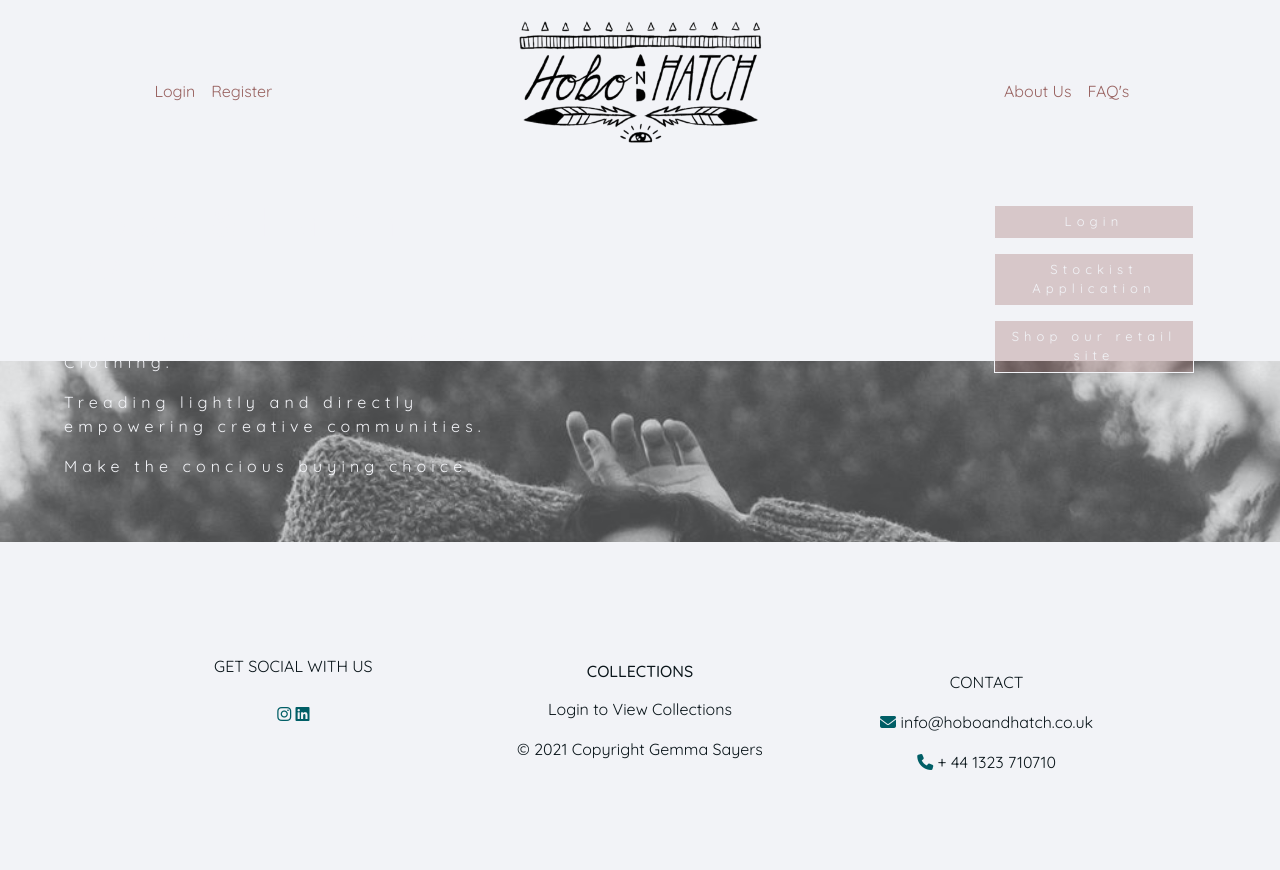
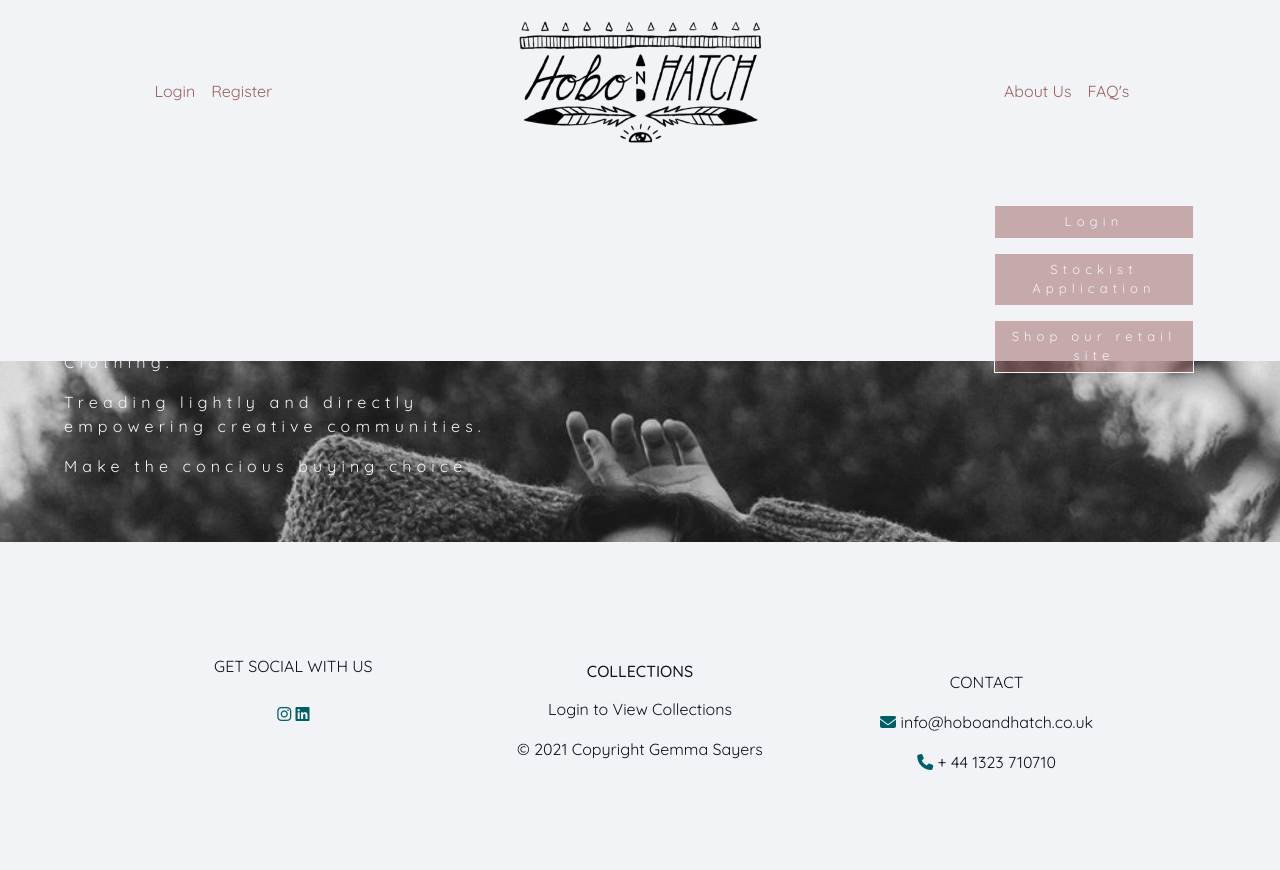
Before and after one commit to GJSayers/hobo-hatch-b2b, a Django app: page / in a window 1280 px wide. Run offline with Django 3.2, Linux system fonts and the light colour scheme; parts of the project's set-up code (start-up, migrations or seed data) failed here and were passed over; some libraries are stand-ins or nearby versions.

Commit message:
Edit buttons for accessibility

```diff
--- a/static/css/base.css
+++ b/static/css/base.css
@@ -54,7 +54,7 @@ body {
     margin: auto;
     min-width: 50%;
     min-height: 50%;
-    opacity: 70%;
+    opacity: 90%;
   }
 
 /* .bg-overlay {
@@ -259,7 +259,7 @@ section h1 .page-title {
 
 .btn-homepage {
     border-radius: 0px;
-    background-color: rgba(153, 99, 97, 0.3);
+    background-color: rgba(153, 99, 97, 0.5);
     border: 1px solid #F2F3F7;
     margin: 7px;
     width: 200px;
```
